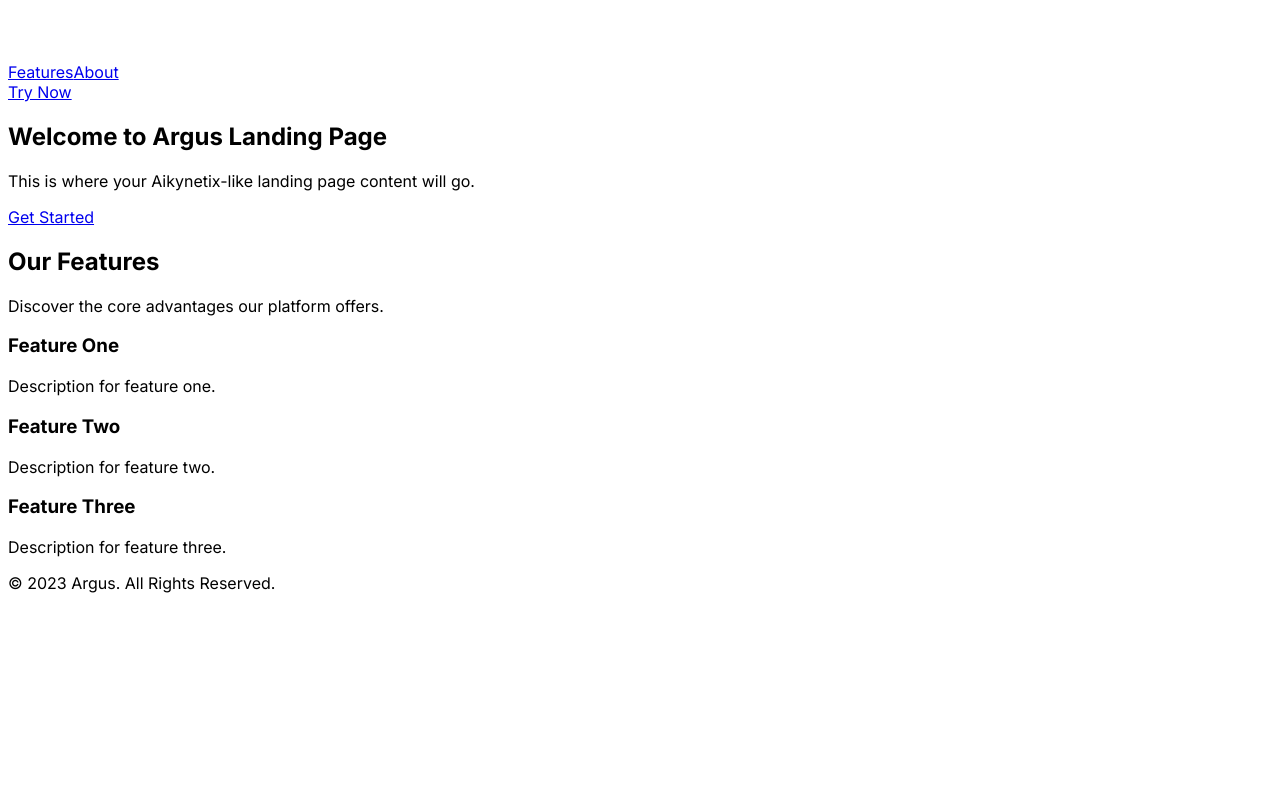
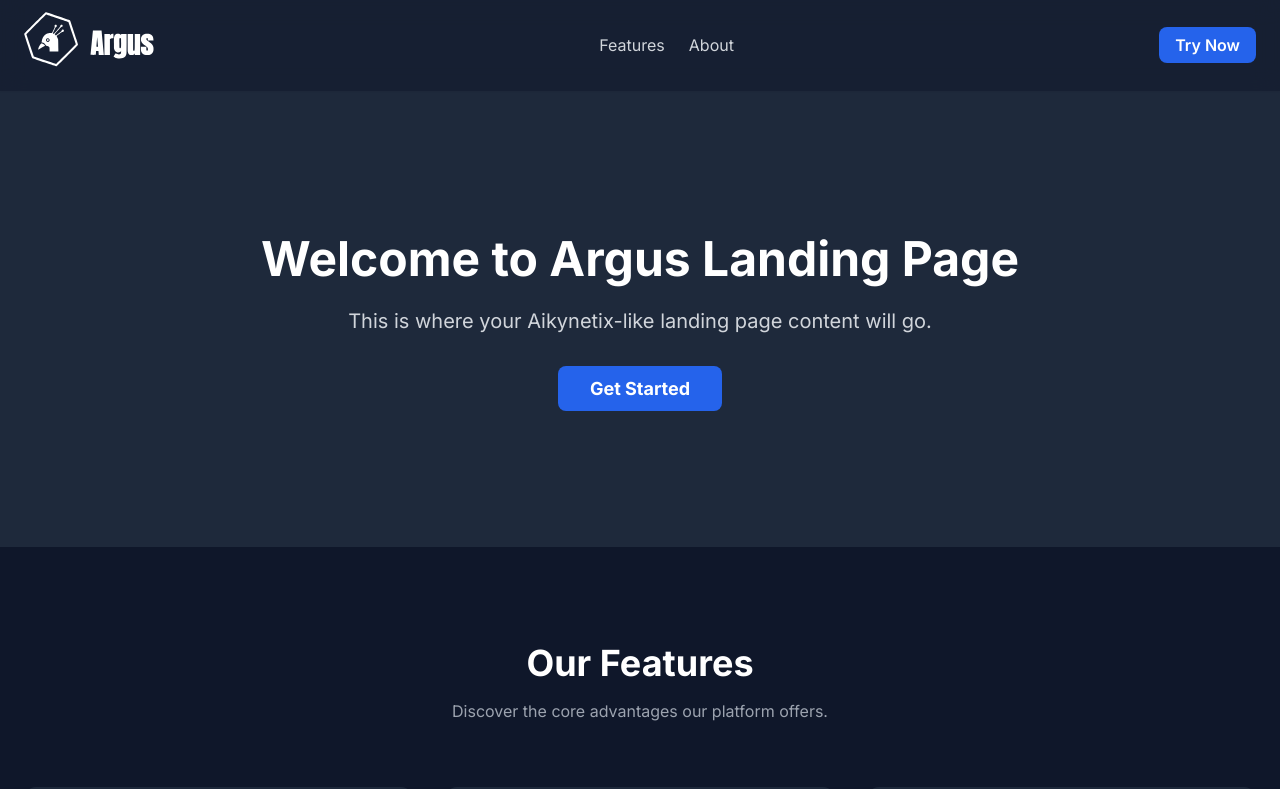
Before and after one commit to Viniciusmrp/blo-upload, a Next.js app: page / in a window 1280 px wide. Shown: the top 789 px of the page. Built offline with nearby package versions, Linux system fonts and the light colour scheme; no server answers.

Commit message:
added back a layout.tsx file to the root directory

```diff
--- /dev/null
+++ b/src/app/layout.tsx
@@ -0,0 +1,28 @@
+// src/app/layout.tsx
+"use client";
+
+import './globals.css';
+import { AuthProvider } from '@/context/AuthContext';
+import { Inter } from 'next/font/google';
+
+// This initializes the Inter font for your application.
+const inter = Inter({ subsets: ['latin'] });
+
+export default function RootLayout({
+  children,
+}: {
+  children: React.ReactNode
+}) {
+  return (
+    <html lang="en">
+      {/* The AuthProvider is wrapped around the children, making the auth state
+        globally available to any client component in your application.
+      */}
+      <body className={inter.className}>
+        <AuthProvider>
+          {children}
+        </AuthProvider>
+      </body>
+    </html>
+  );
+}
```
